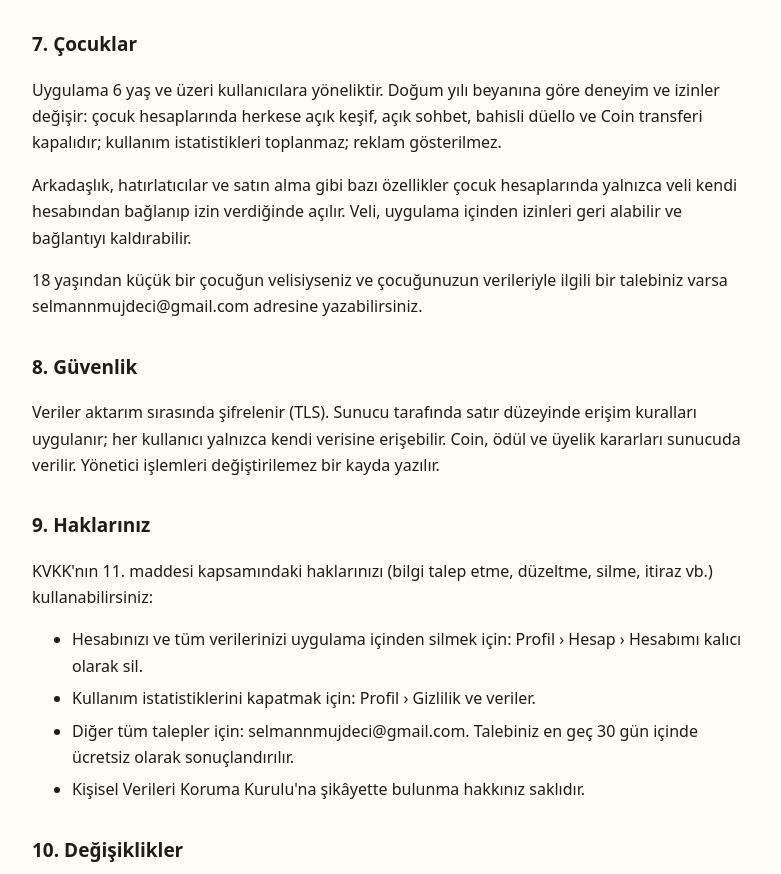
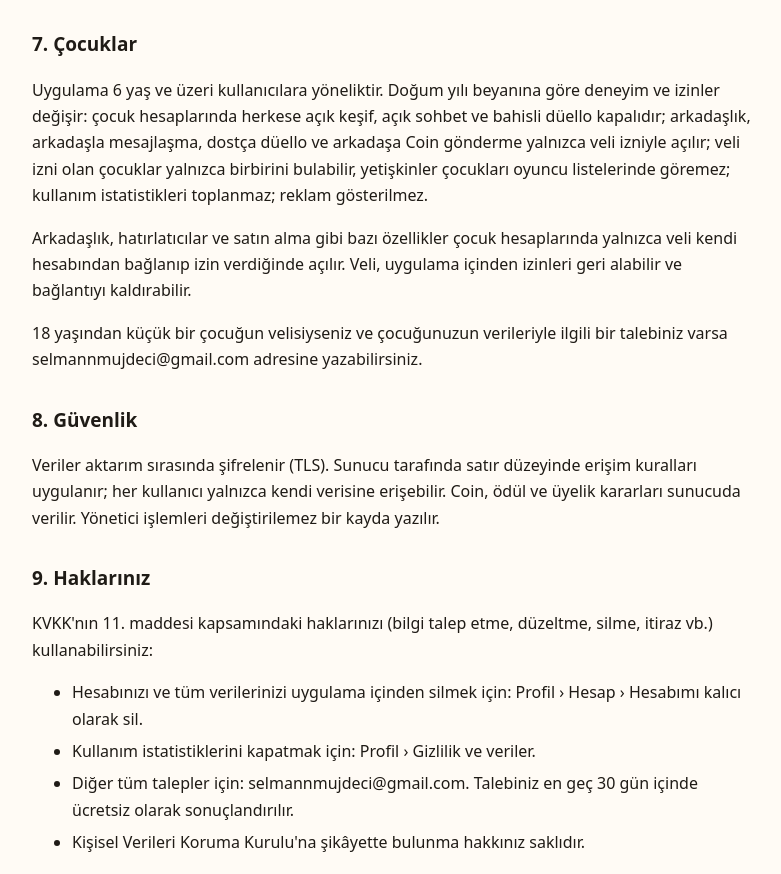
Before and after one commit to selimmujdeci/gunluk-gelisim-yasal, a plain HTML site: page gizlilik.html in a window 1280 px wide. Shown: the part 2665-3539 px from the top of the page, without its empty margins (248-1029 px from the left). Drawn offline with Linux system fonts and the light colour scheme.

Commit message:
Gizlilik: çocuklar için veli izniyle sosyal özellikler

```diff
--- a/gizlilik.html
+++ b/gizlilik.html
@@ -41,7 +41,7 @@
 <h2>6. Saklama süreleri</h2>
 <ul><li>Hesap, profil ve ilerleme verileri: hesabınızı silene kadar.</li><li>Kullanım istatistikleri ve hata raporları: en fazla 13 ay.</li><li>Hesap silindiğinde tüm bu veriler kalıcı olarak silinir. Silme işlemini kanıtlamak için kişisel bilgi içermeyen bir kayıt (hesap kimliği ve silme zamanı) ve yasal yükümlülük gereği yönetici işlem kayıtları tutulabilir.</li><li>Faturalar ve ödeme kayıtları Google Play tarafından düzenlenir ve saklanır.</li></ul>
 <h2>7. Çocuklar</h2>
-<p>Uygulama 6 yaş ve üzeri kullanıcılara yöneliktir. Doğum yılı beyanına göre deneyim ve izinler değişir: çocuk hesaplarında herkese açık keşif, açık sohbet, bahisli düello ve Coin transferi kapalıdır; kullanım istatistikleri toplanmaz; reklam gösterilmez.</p>
+<p>Uygulama 6 yaş ve üzeri kullanıcılara yöneliktir. Doğum yılı beyanına göre deneyim ve izinler değişir: çocuk hesaplarında herkese açık keşif, açık sohbet ve bahisli düello kapalıdır; arkadaşlık, arkadaşla mesajlaşma, dostça düello ve arkadaşa Coin gönderme yalnızca veli izniyle açılır; veli izni olan çocuklar yalnızca birbirini bulabilir, yetişkinler çocukları oyuncu listelerinde göremez; kullanım istatistikleri toplanmaz; reklam gösterilmez.</p>
 <p>Arkadaşlık, hatırlatıcılar ve satın alma gibi bazı özellikler çocuk hesaplarında yalnızca veli kendi hesabından bağlanıp izin verdiğinde açılır. Veli, uygulama içinden izinleri geri alabilir ve bağlantıyı kaldırabilir.</p>
 <p>18 yaşından küçük bir çocuğun velisiyseniz ve çocuğunuzun verileriyle ilgili bir talebiniz varsa selmannmujdeci@gmail.com adresine yazabilirsiniz.</p>
 
```
